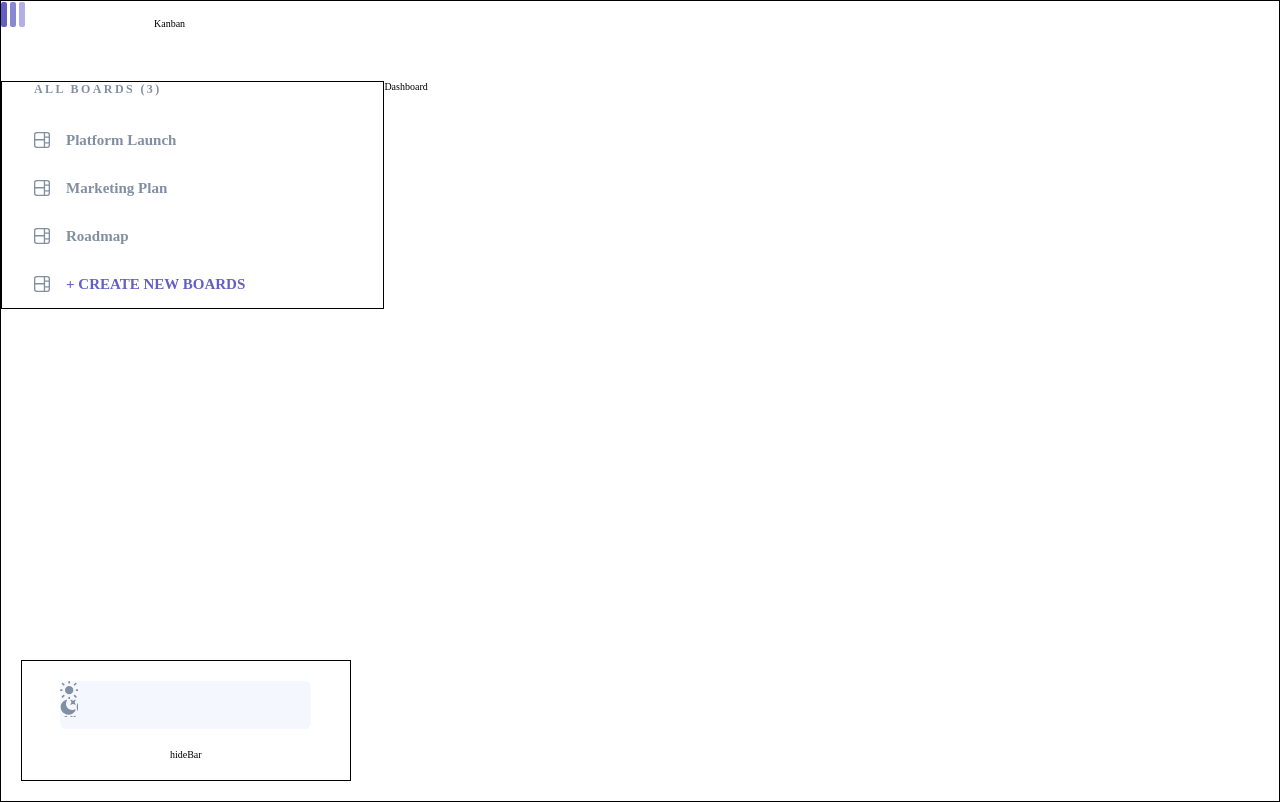
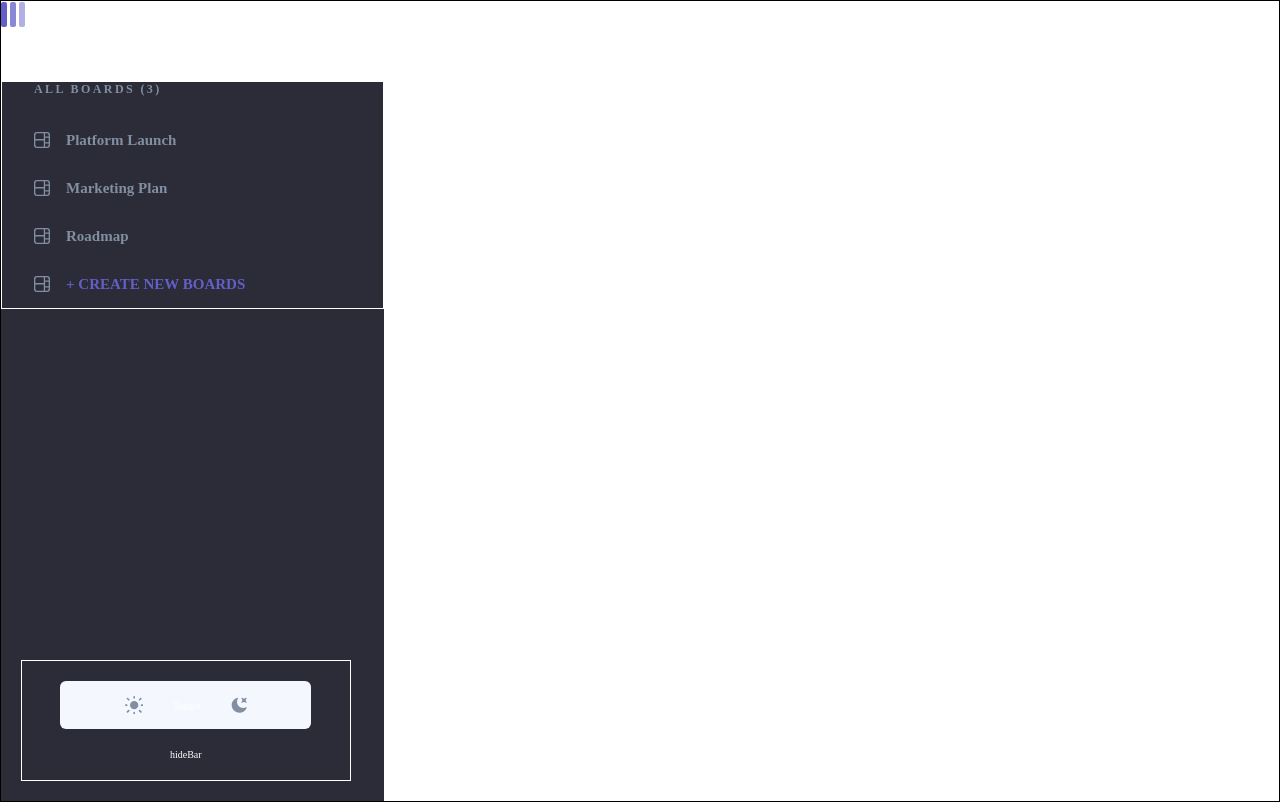
Before and after one commit to jlee380/kanbanClone, a React (Create React App) app: page / in a window 1280 px wide. Built offline with nearby package versions, Linux system fonts and the light colour scheme.

Commit message:
starter code added for toggling dark mode button using context api and styled components

```diff
--- a/src/App.css
+++ b/src/App.css
@@ -6,6 +6,22 @@
 	grid-template-areas:
 		"headerArea headerArea"
 		"side dash";
+}
+
+#light {
+	background-color: white;
+}
+
+#light .main {
+	background-color: white;
+}
+
+#dark {
+	background-color: #2B2C37;
+}
+
+#dark .main {
+	background-color: #2B2C37;
 }
 
 .sideBar {
--- a/src/App.js
+++ b/src/App.js
@@ -1,16 +1,24 @@
 import "./App.css";
+
+import Theme from "./theme/Theme";
+import { ThemeStore } from "./contexts/ThemeStore";
+
 import SideBar from "./components/SideBar";
 import Header from "./components/Header";
 import Dashboard from "./components/Dashboard";
 
 function App() {
 	return (
+		<ThemeStore>
+			<Theme>
 				<div className="App">
 					<Header className="header" />
 					<div></div>
 					<SideBar className="sideBar" />
 					<Dashboard className="dashboard" />
 				</div>
+			</Theme>
+		</ThemeStore>
 	);
 }
 
--- a/src/components/SideBar.js
+++ b/src/components/SideBar.js
@@ -26,6 +26,8 @@ const SideBar = () => {
 		display: flex;
 		flex-direction: column;
 		justify-content: space-between;
+
+		background-color: ${(props) => props.theme.background};
 	`;
 
 	const Ul = styled.ul`
@@ -93,6 +95,11 @@ const SideBar = () => {
 	`;
 
 	const NightModeGroup = styled.div`
+		display: flex;
+		justify-content: center;
+		align-items: center;
+		gap: 3rem;
+
 		width: 25.1rem;
 		height: 4.8rem;
 
@@ -107,8 +114,8 @@ const SideBar = () => {
 	`;
 	const IconNight = styled.div`
 		background-image: url(${IconDarkTheme});
-		width: 1.8rem;
-		height: 1.8rem;
+		width: 1.6rem;
+		height: 1.6rem;
 	`;
 
 	return (
@@ -154,6 +161,7 @@ const SideBar = () => {
 			<SwitchAndHide>
 				<NightModeGroup>
 					<IconDay />
+					<div>Toggle</div>
 					<IconNight />
 				</NightModeGroup>
 				<div className="hideBar">hideBar</div>
--- /dev/null
+++ b/src/contexts/ThemeStore.js
@@ -0,0 +1,17 @@
+import React, { useState } from "react";
+
+const ThemeContext = React.createContext();
+
+const ThemeStore = ({ children }) => {
+	const [theme, setTheme] = useState("dark");
+
+	const toggleTheme = (theme) => setTheme(theme);
+
+	return (
+		<ThemeContext.Provider value={{ toggleTheme, theme }}>
+			{children}
+		</ThemeContext.Provider>
+	);
+};
+
+export { ThemeStore, ThemeContext };
--- a/src/index.css
+++ b/src/index.css
@@ -1,5 +1,6 @@
 html {
 	font-size: 62.5%;
+
 }
 *{
 	margin: 0;
--- /dev/null
+++ b/src/theme/GlobalStyles.js
@@ -0,0 +1,11 @@
+import { createGlobalStyle } from "styled-components";
+
+export const GlobalStyles = createGlobalStyle`
+	body {
+		background: ${({ theme }) => theme.body};
+		color: ${({ theme }) => theme.text};
+		transition: all 0.50s linear;
+
+
+	}
+`;
--- /dev/null
+++ b/src/theme/Theme.js
@@ -0,0 +1,36 @@
+import React, { useContext } from "react";
+import { ThemeProvider, createGlobalStyle } from "styled-components";
+import { ThemeContext } from "../contexts/ThemeStore";
+
+const themes = {
+	dark: {
+		background: "#2B2C37",
+		title: "#6495ed",
+		text: "white",
+	},
+	light: {
+		background: "white",
+		title: "#ff6347",
+		text: "#000",
+	},
+};
+
+const GlobalStyle = createGlobalStyle`
+body {
+    background: ${({ theme }) => theme.body};
+    color: ${({ theme }) => theme.text};
+    transition: all 0.50s linear;
+  }
+`;
+
+const Theme = ({ children }) => {
+	const { theme } = useContext(ThemeContext);
+	return (
+		<ThemeProvider theme={themes[theme]}>
+			<GlobalStyle />
+			{children}
+		</ThemeProvider>
+	);
+};
+
+export default Theme;
```
Lines whose indentation alone changed are shown as unchanged.
